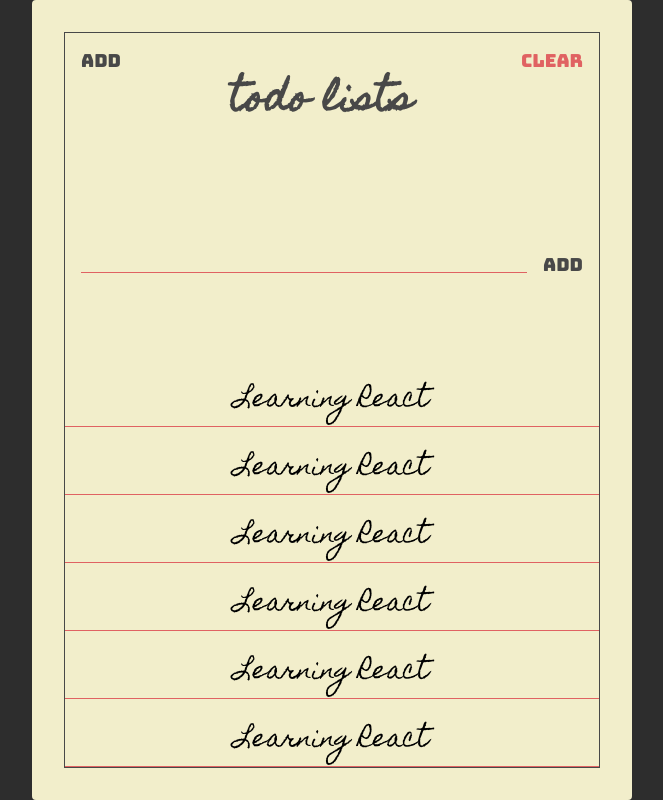
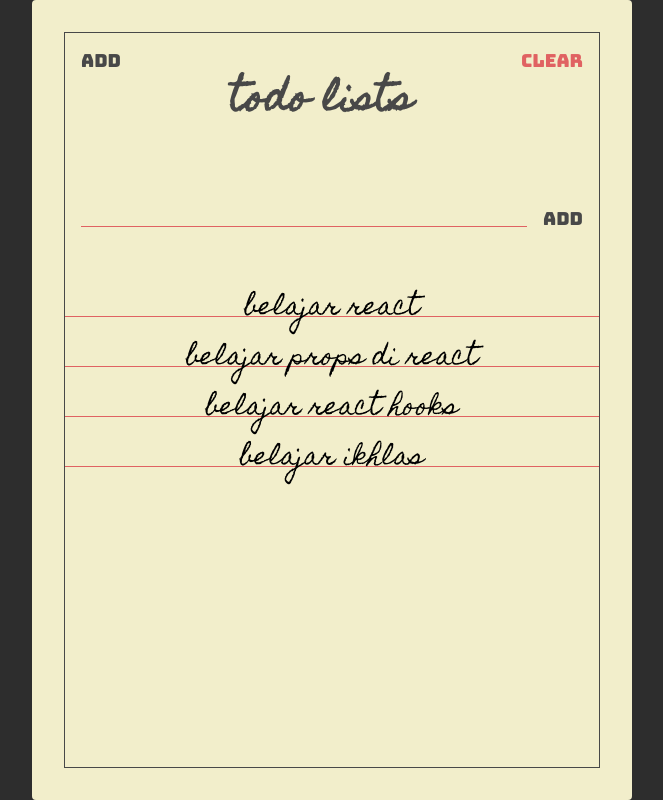
Before and after one commit to arrsandi/react-todolist, a React (Create React App) app: page / in a window 1280 px wide. Shown: the whole page, without its empty margins (308-971 px from the left). Built offline with nearby package versions, Linux system fonts and the light colour scheme.

Commit message:
membuat pages dan componet todo

```diff
--- a/src/App.js
+++ b/src/App.js
@@ -1,17 +1,8 @@
 import React from "react";
 import "./styles.css";
 
-import Paper from "./components/Paper";
-import Header from "./components/Header";
-import TodoForm from "./components/TodoForm";
-import Todos from "./components/Todos";
+import TodoList from "./pages/TodoList";
 
 export default function App() {
-  return (
-    <Paper>
-      <Header />
-      <TodoForm />
-      <Todos />
-    </Paper>
-  );
+  return <TodoList />;
 }
--- /dev/null
+++ b/src/components/Todo.jsx
@@ -0,0 +1,18 @@
+import React from "react";
+import PropTypes from "prop-types";
+
+const Todo = props => {
+  return (
+    <div className="todo">
+      <span className="todo-text">{props.text}</span>
+    </div>
+  );
+};
+
+Todo.PropTypes = {
+  text: PropTypes.string.isRequired
+};
+
+export default Todo;
+
+// Props adalah sebuah objek di mana ia akan menerima apapun yg ada di komponen todo
--- a/src/components/Todos.jsx
+++ b/src/components/Todos.jsx
@@ -1,26 +1,27 @@
 import React from "react";
+import Todo from "./Todo";
 
 const Todos = () => {
+  const todos = [
+    {
+      text: "belajar react"
+    },
+    {
+      text: "belajar props di react"
+    },
+    {
+      text: "belajar react hooks"
+    },
+    {
+      text: "belajar ikhlas"
+    }
+  ];
+
   return (
     <section className="todos">
-      <div className="todo">
-        <span className="todo-text">Learning React</span>
-      </div>
-      <div className="todo">
-        <span className="todo-text">Learning React</span>
-      </div>
-      <div className="todo">
-        <span className="todo-text">Learning React</span>
-      </div>
-      <div className="todo">
-        <span className="todo-text">Learning React</span>
-      </div>
-      <div className="todo">
-        <span className="todo-text">Learning React</span>
-      </div>
-      <div className="todo">
-        <span className="todo-text">Learning React</span>
-      </div>
+      {todos.map(todo => {
+        return <Todo text={todo.text} />;
+      })}
     </section>
   );
 };
--- /dev/null
+++ b/src/pages/TodoList.jsx
@@ -0,0 +1,18 @@
+import React from "react";
+
+import Paper from "../components/Paper";
+import Header from "../components/Header";
+import TodoForm from "../components/TodoForm";
+import Todos from "../components/Todos";
+
+const TodoList = () => {
+  return (
+    <Paper>
+      <Header />
+      <TodoForm />
+      <Todos />
+    </Paper>
+  );
+};
+
+export default TodoList;
--- a/src/styles.css
+++ b/src/styles.css
@@ -134,6 +134,7 @@
 .todos {
   display: flex;
   flex-direction: column;
+  min-height: 500px;
 }
 
 .todo {
@@ -142,10 +143,17 @@
   flex: 1 0 auto;
   text-align: center;
 
-  min-height: 34px;
+  max-height: 34px;
   margin: 16px 0 0;
   font-family: "Homemade Apple", sans-serif;
   font-size: 24px;
 
   border-bottom: 1px solid var(--main-red-color);
 }
+
+.todo-text {
+  width: 100%;
+  position: absolute;
+  left: 50%;
+  transform: translate(-50%);
+}
```
